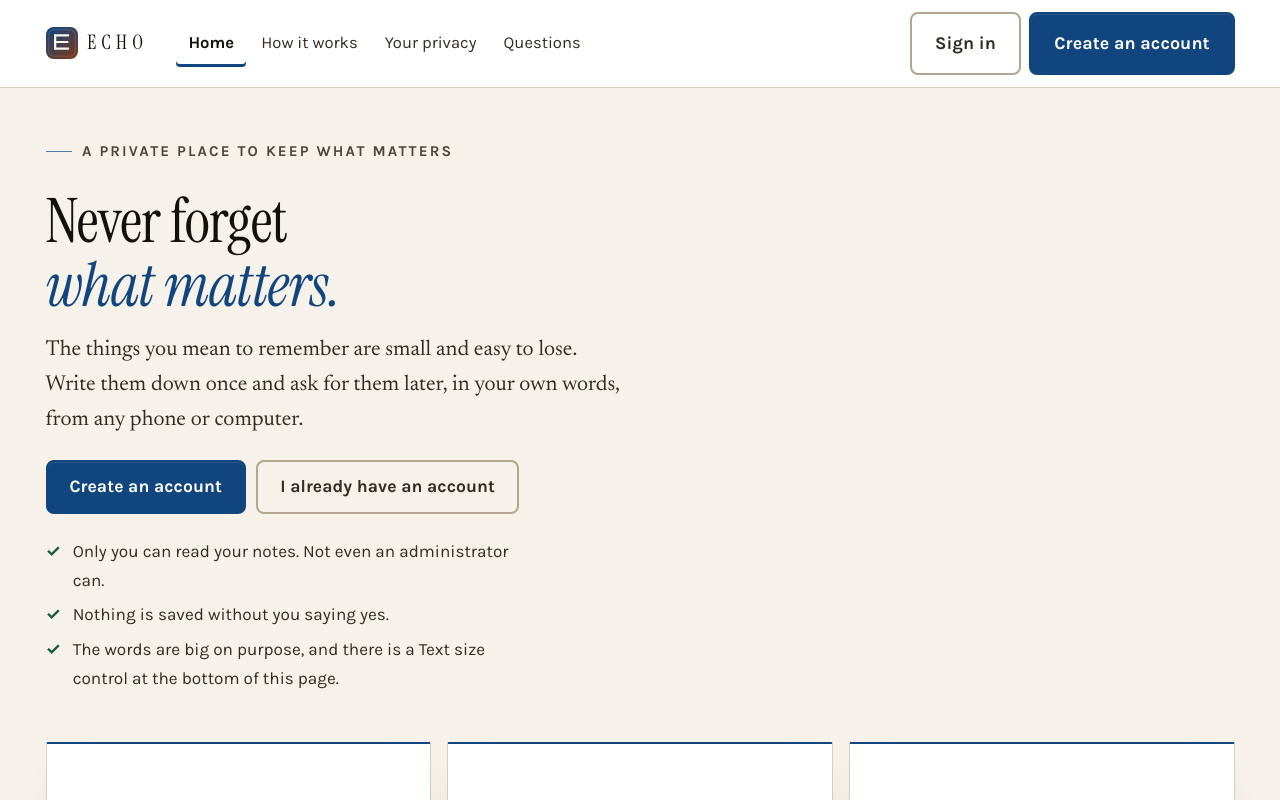
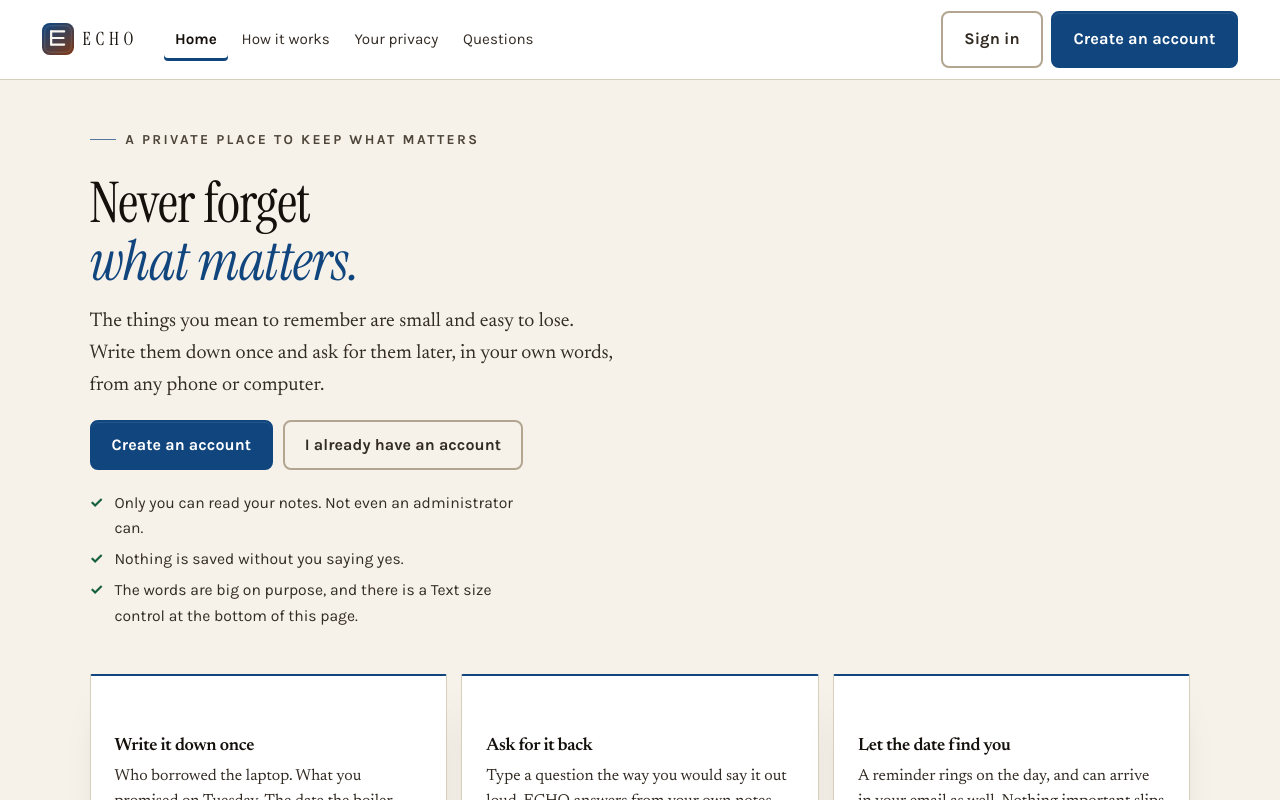
Before and after one commit to Thane-itachi/ECHO, a React (Vite) app in the folder web/: page / in a window 1280 px wide. Shown: the top 800 px of the page. Built offline with nearby package versions, Linux system fonts and the light colour scheme.

Commit message:
Smaller, quieter type: 16px base and a tighter heading scale

```diff
--- a/web/src/styles.css
+++ b/web/src/styles.css
@@ -76,17 +76,22 @@ body,
 }
 
 /* Three text sizes, chosen in the sidebar and remembered on this device. Every
-   size in this file is in rem, so this one number grows the whole app. */
+   size in this file is in rem, so this one number scales the whole app.
+
+   The base is 16px: the browser's own default, so the app sits the same size as
+   the rest of the web on the same screen. Big and Huge lift it by about a tenth
+   and a fifth, which is enough to be a real choice without turning the page into
+   a large-print edition. */
 html {
+  font-size: 16px;
+}
+
+html[data-textsize='large'] {
   font-size: 17.5px;
 }
 
-html[data-textsize='large'] {
+html[data-textsize='largest'] {
   font-size: 19.5px;
-}
-
-html[data-textsize='largest'] {
-  font-size: 21.5px;
 }
 
 body {
@@ -95,8 +100,8 @@ body {
   background-color: var(--paper);
   color: var(--ink);
   font-family: var(--sans);
-  font-size: 1.02rem;
-  line-height: 1.7;
+  font-size: 0.97rem;
+  line-height: 1.65;
   font-optical-sizing: auto;
   -webkit-font-smoothing: antialiased;
   text-rendering: optimizeLegibility;
@@ -127,15 +132,15 @@ h4 {
 }
 
 h1 {
-  font-size: clamp(1.75rem, 3vw, 2.45rem);
+  font-size: clamp(1.5rem, 2.2vw, 1.9rem);
 }
 
 h2 {
-  font-size: clamp(1.3rem, 2vw, 1.6rem);
+  font-size: clamp(1.15rem, 1.6vw, 1.35rem);
 }
 
 h3 {
-  font-size: 1.1rem;
+  font-size: 1rem;
 }
 
 p {
@@ -950,14 +955,14 @@ button {
 
 .detail h2 {
   margin-bottom: 0.7rem;
-  font-size: clamp(1.35rem, 2.1vw, 1.7rem);
+  font-size: clamp(1.2rem, 1.7vw, 1.45rem);
   max-width: 32ch;
 }
 
 .detail-body {
   font-family: var(--reading);
-  font-size: 1.12rem;
-  line-height: 1.78;
+  font-size: 1.02rem;
+  line-height: 1.72;
   color: #241e16;
   max-width: 62ch;
   white-space: pre-wrap;
@@ -1176,8 +1181,8 @@ button {
 
 .answer-body {
   font-family: var(--reading);
-  font-size: 1.12rem;
-  line-height: 1.78;
+  font-size: 1.02rem;
+  line-height: 1.72;
   color: #241e16;
   white-space: pre-wrap;
 }
@@ -2170,7 +2175,7 @@ h3 {
 
 .stat-value {
   font-family: var(--reading);
-  font-size: 2.35rem;
+  font-size: 1.95rem;
   font-weight: 400;
   font-variant-numeric: lining-nums tabular-nums;
   letter-spacing: -0.02em;
@@ -2336,9 +2341,14 @@ h3,
 .section-title {
   font-family: var(--display);
   font-weight: 600;
-  letter-spacing: -0.012em;
+  letter-spacing: -0.018em;
   line-height: 1.2;
   color: var(--ink);
+}
+
+.section-title {
+  font-size: 0.72rem;
+  letter-spacing: 0.16em;
 }
 
 /* the name is a mark, not a heading: one weight, wide and quiet */
@@ -2351,24 +2361,26 @@ h3,
 }
 
 h1 {
-  font-size: clamp(1.9rem, 3.1vw, 2.5rem);
+  font-size: clamp(1.55rem, 2.2vw, 2rem);
 }
 
 h2 {
-  font-size: 1.35rem;
-}
-
+  font-size: 1.2rem;
+}
+
+/* tracked capitals read as a label, not as words, so they may go smaller than
+   running text — but not so small that they turn into a grey smudge */
 .eyebrow {
-  font-size: 0.78rem;
-  letter-spacing: 0.14em;
+  font-size: 0.68rem;
+  letter-spacing: 0.17em;
   color: var(--ink-3);
 }
 
 .page-sub,
 .lede,
 .muted {
-  font-size: 1.02rem;
-  line-height: 1.65;
+  font-size: 0.92rem;
+  line-height: 1.6;
   color: var(--ink-2);
 }
 
@@ -2442,7 +2454,7 @@ button.ghost-button {
 }
 
 .filter {
-  min-height: 2.6rem;
+  min-height: 2.75rem;
   padding: 0.5rem 1rem;
   border-width: 2px;
   border-radius: 999px;
@@ -2607,7 +2619,7 @@ summary:focus-visible {
 }
 
 .text-size-buttons button {
-  min-height: 2.7rem;
+  min-height: 2.75rem;
   border: 2px solid rgba(255, 255, 255, 0.28);
   border-radius: 8px;
   background: transparent;
@@ -2798,10 +2810,10 @@ summary:focus-visible {
   font-size: 0.9rem;
 }
 .stat-label {
-  font-size: 0.9rem;
+  font-size: 0.82rem;
 }
 .stat-hint {
-  font-size: 0.9rem;
+  font-size: 0.82rem;
 }
 .chart-label {
   font-size: 0.86rem;
@@ -4026,7 +4038,7 @@ summary:focus-visible {
   margin: 0.1rem 0 0.15rem;
   color: var(--leather);
   font-family: var(--display);
-  font-size: clamp(3rem, 9vw, 4.6rem);
+  font-size: clamp(2.2rem, 6vw, 3.2rem);
   line-height: 0.95;
   letter-spacing: -0.03em;
   font-variant-numeric: tabular-nums;
@@ -4390,3 +4402,13 @@ summary:focus-visible {
   font-size: 0.76rem;
   font-weight: 700;
 }
+
+/* --- the type pass, 16 November ------------------------------------------
+   Smaller and quieter, but pressed things stay pressable: a suggestion chip is
+   a button, so it gets a button's height even though it reads like a label. */
+button.chip,
+.dock-suggest button {
+  display: inline-flex;
+  align-items: center;
+  min-height: 2.75rem;
+}
```
